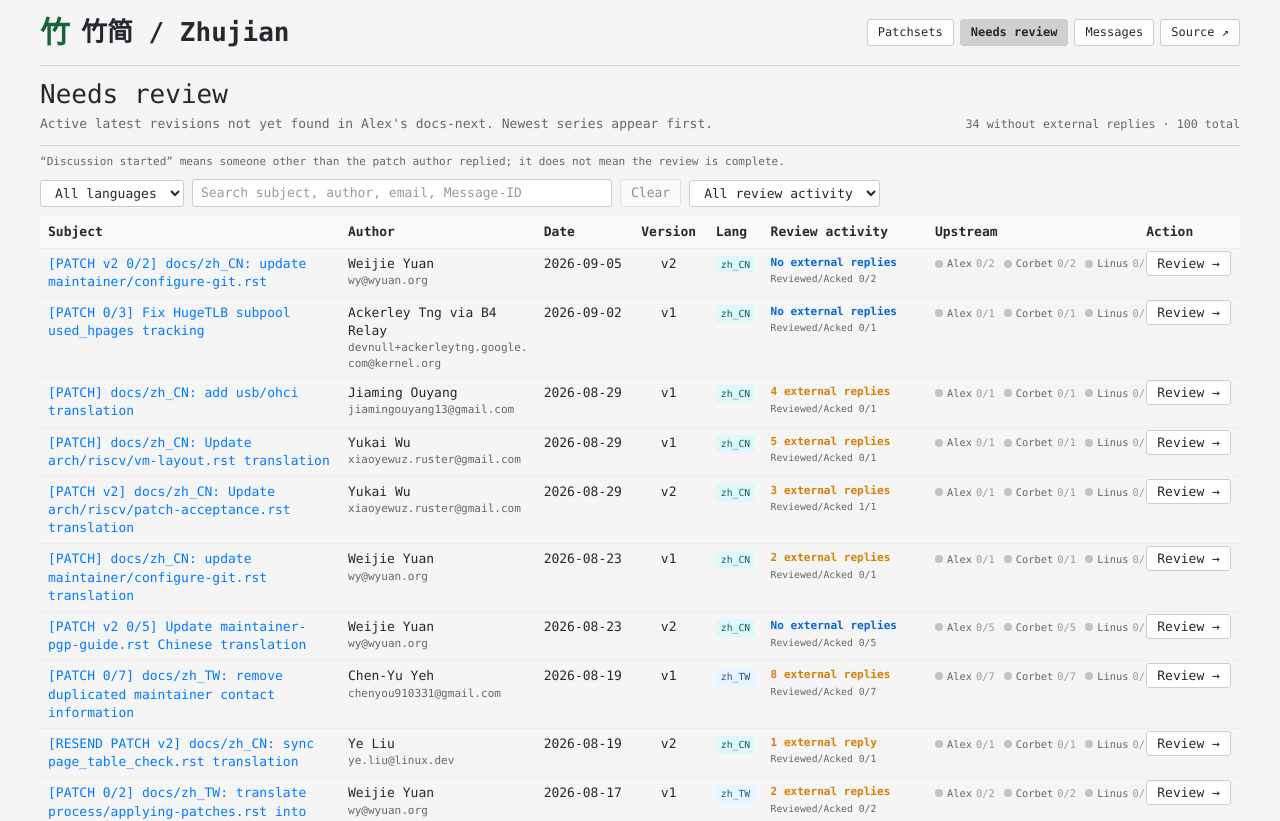
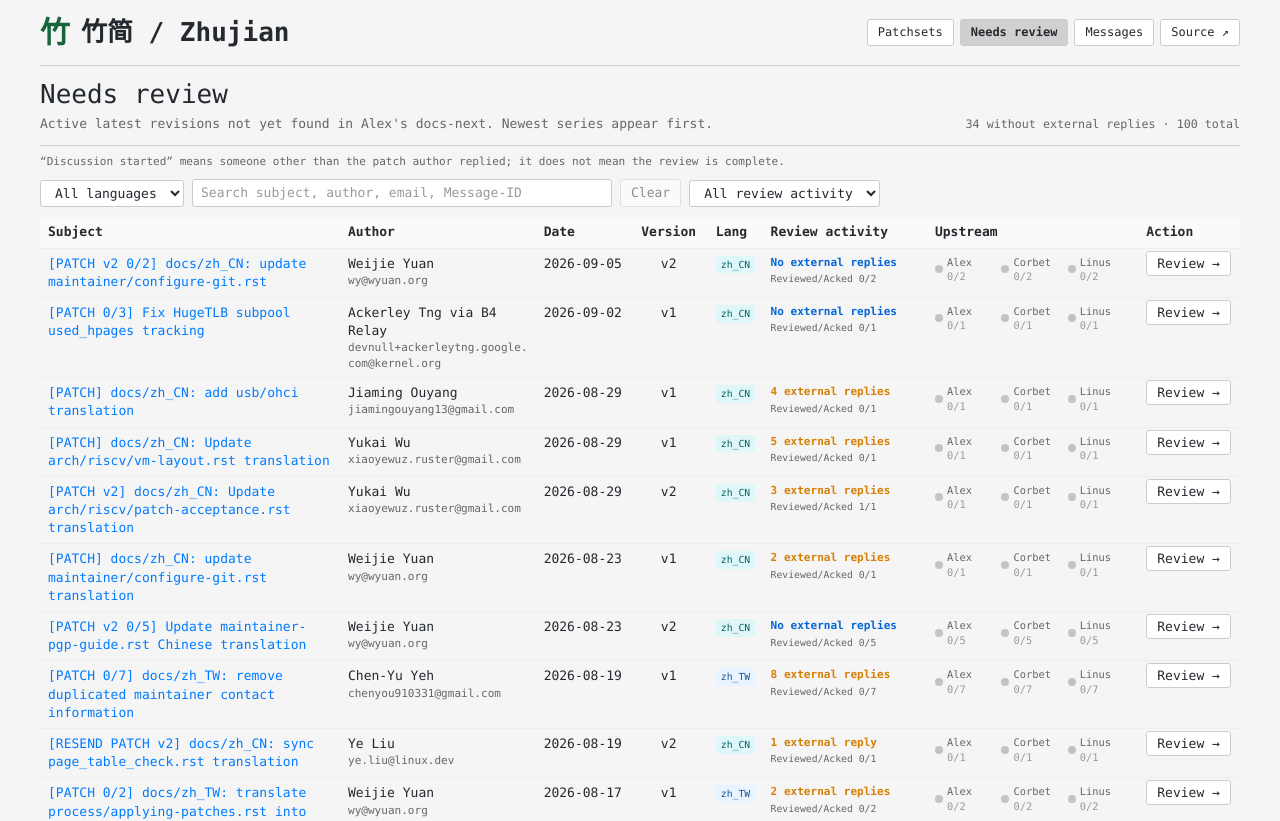
Before and after one commit to bertyuan/zhujian, a Next.js app: page /review in a window 1280 px wide. Shown: the top 821 px of the page. Built offline with nearby package versions, Linux system fonts and the light colour scheme.

Commit message:
fix: contain review upstream lights

```diff
--- a/app/globals.css
+++ b/app/globals.css
@@ -226,6 +226,12 @@ main { min-height: calc(100vh - 118px); }
 .review-discussion { color: var(--status-inreview); }
 .review-progress { color: var(--text-muted); display: block; font-size: .75em; margin-top: 2px; }
 .review-mobile-foot { align-items: center; color: var(--text-muted); display: flex; font-size: .85em; justify-content: space-between; }
+.review-table .lights { display: grid; gap: 4px; grid-template-columns: repeat(3, minmax(0, 1fr)); width: 100%; }
+.review-table .light-item { align-items: start; display: grid; gap: 0 4px; grid-template-columns: auto minmax(0, 1fr); min-width: 0; white-space: normal; }
+.review-table .light-dot { align-self: center; grid-column: 1; grid-row: 1 / span 2; }
+.review-table .light-label, .review-table .light-count { grid-column: 2; min-width: 0; white-space: nowrap; }
+.review-table .light-label { grid-row: 1; }
+.review-table .light-count { grid-row: 2; }
 
 .tag { background: var(--tag-bg); border: 1px solid var(--tag-bg); border-radius: 3px; color: var(--tag-text); display: inline-block; font-size: .75em; padding: 1px 4px; white-space: nowrap; }
 .badge-tw { filter: hue-rotate(35deg); }
```
